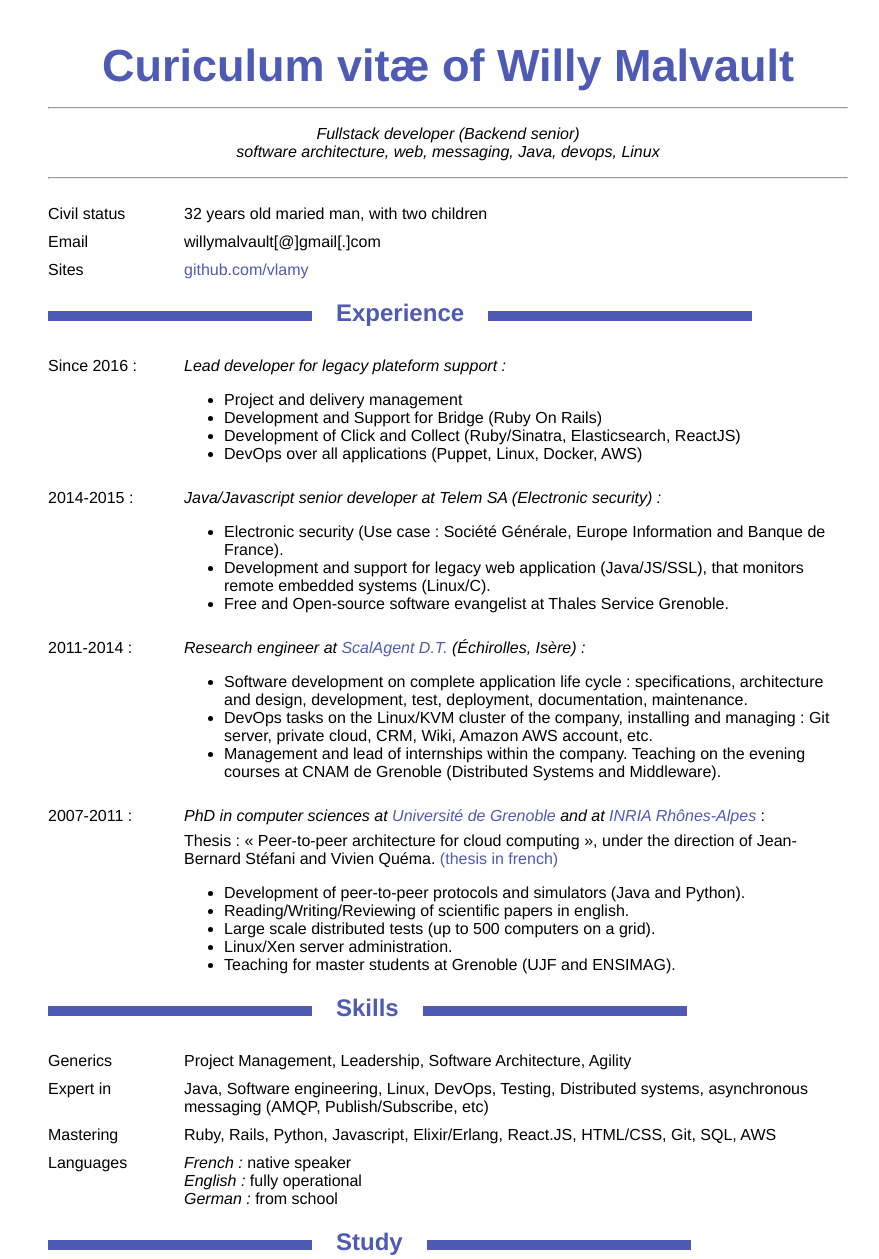
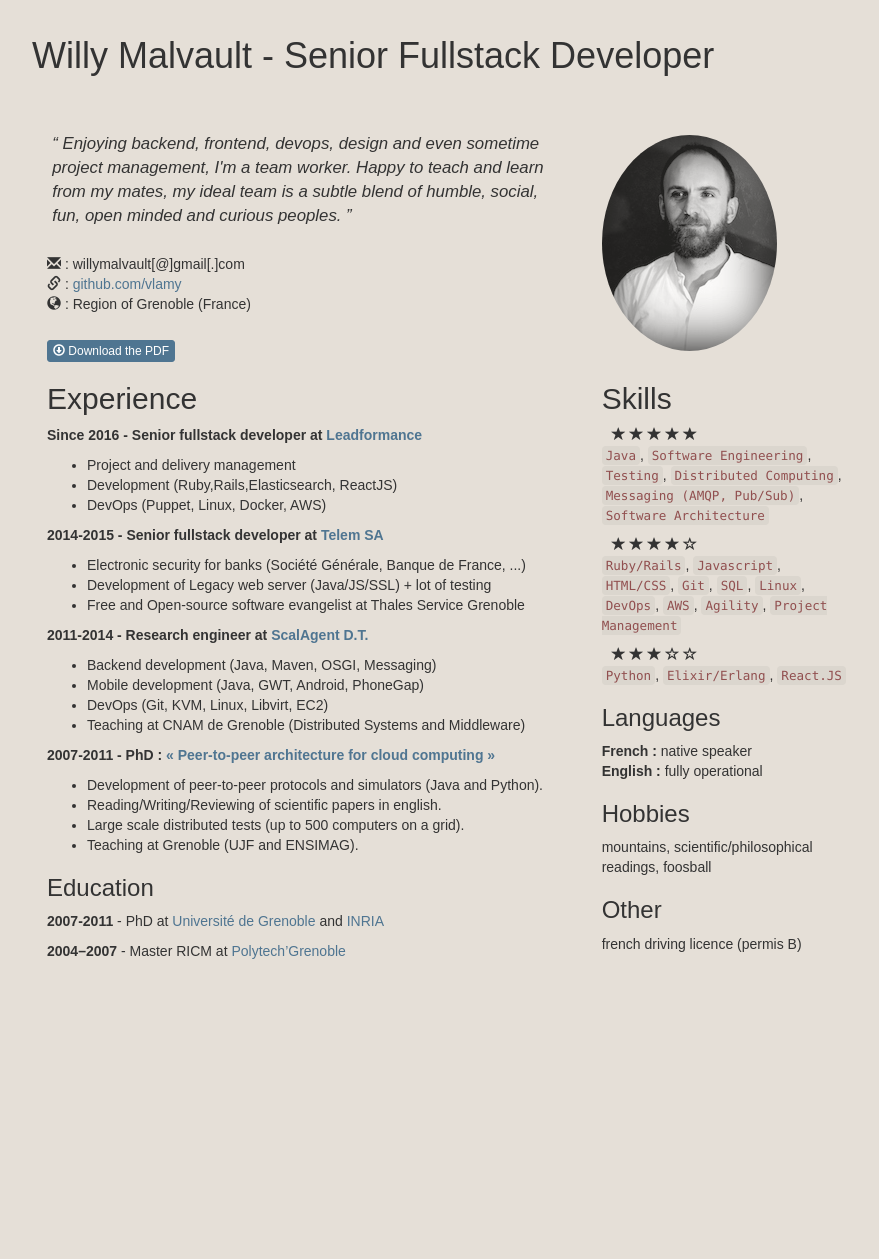
Before and after one commit to vlamy/vlamy.github.io, a plain HTML site: page cv/index.html in a window 1280 px wide. Shown: the top 1259 px of the page, without its empty margins (192-1071 px from the left). After the commit the page ends 971 px from the top, so only its background shows below. Drawn offline with nearby package versions, Linux system fonts and the light colour scheme.

Commit message:
online cv without meta

```diff
--- a/cv/index.html
+++ b/cv/index.html
@@ -1,70 +1,71 @@
-<!DOCTYPE html PUBLIC "-//W3C//DTD XHTML 1.0 Transitional//EN" "http://www.w3.org/TR/xhtml1/DTD/xhtml1-transitional.dtd">
-<html xmlns="http://www.w3.org/1999/xhtml">
+<!DOCTYPE html>
+<html lang="en">
   <head>
-  <meta http-equiv="Content-Type" content="text/html; charset=utf-8" />
-  <meta http-equiv="Content-Style-Type" content="text/css" />
-  <meta name="generator" content="pandoc" />
-  <title></title>
-  <style type="text/css">code{white-space: pre;}</style>
-  <link rel="stylesheet" href="style.css" type="text/css" />
+    <title>Curiculum vitæ of Willy Malvault</title>
+    <meta charset="utf-8">
+    <meta name="viewport" content="width=device-width, initial-scale=1">
+    <link rel="stylesheet" href="https://maxcdn.bootstrapcdn.com/bootstrap/3.3.7/css/bootstrap.min.css">
+    <link rel="stylesheet" href="style.css">
+    <script src="https://ajax.googleapis.com/ajax/libs/jquery/3.1.1/jquery.min.js"></script>
+    <script src="https://maxcdn.bootstrapcdn.com/bootstrap/3.3.7/js/bootstrap.min.js"></script>
   </head>
+
   <body>
-<h1 id="curiculum-vitæ-of-willy-malvault">Curiculum vitæ of Willy Malvault</h1>
-<hr />
+    <div class="container">
+      <div class="header row">
+        <h1>Willy Malvault - Senior Fullstack Developer</h1>
+        <div class="header-left col-md-8">
+          <div class="quote">
             <blockquote>
-<p><em>Fullstack developer (Backend senior)</em><br />
-<em>software architecture, web, messaging, Java, devops, Linux</em></p>
+              &ldquo; Enjoying backend, frontend, devops, design and even sometime project management, I'm a team worker. Happy to teach and learn from my mates, my ideal team is a subtle blend of humble, social, fun, open minded and curious peoples. &rdquo;
             </blockquote>
-<hr />
-<dl>
-<dt>Civil status</dt>
-<dd>32 years old maried man, with two children
-</dd>
-<dt>Email</dt>
-<dd>willymalvault[@]gmail[.]com
-</dd>
-<dt>Sites</dt>
-<dd><a href="https://github.com/Vlamy">github.com/vlamy</a>
-</dd>
-</dl>
-<h2 id="experience">Experience</h2>
-<dl>
-<dt>Since 2016 :</dt>
-<dd><p><em>Lead developer for legacy plateform support :</em></p>
+          </div>
+          <p>
+          <span class="glyphicon glyphicon-envelope"></span> : willymalvault[@]gmail[.]com
+          <br>
+          <span class="glyphicon glyphicon-link"></span> : <a href="https://github.com/Vlamy">github.com/vlamy</a>
+          <br>
+          <span class="glyphicon glyphicon-globe"></span> : Region of Grenoble (France)
+          </p>
+          <div class="pdf">
+            <a href="index.pdf" class="btn btn-primary btn-xs" data-toggle="tooltip" title="Download as PDF">
+              <span class="glyphicon glyphicon-download"></span>
+              Download the PDF
+            </a>
+          </div>
+        </div>
+
+        <div class="header-right col-md-4">
+          <div class="photo">
+            <img class="img-circle" src="profile-175px.jpg" alt="profile">
+          </div>
+        </div>
+      </div>
+
+
+      <div class="main row">
+        <div class="experience col-md-8">
+          <h2>Experience</h2>
+          <p><b>Since 2016 - Senior fullstack developer at <a href="https://www.leadformance.com/">Leadformance</a></b></p>
           <ul>
-<li>Project and delivery management<br />
-</li>
-<li>Development and Support for Bridge (Ruby On Rails)<br />
-</li>
-<li>Development of Click and Collect (Ruby/Sinatra, Elasticsearch, ReactJS)<br />
-</li>
-<li>DevOps over all applications (Puppet, Linux, Docker, AWS)<br />
-</li>
+            <li>Project and delivery management</li>
+            <li>Development (Ruby,Rails,Elasticsearch, ReactJS)</li>
+            <li>DevOps (Puppet, Linux, Docker, AWS)</li>
           </ul>
-</dd>
-<dt>2014-2015 :</dt>
-<dd><p><em>Java/Javascript senior developer at Telem SA (Electronic security) :</em></p>
+          <p><b>2014-2015 - Senior fullstack developer at <a href="http://www.telemsa.com/">Telem SA</a></b></p>
           <ul>
-<li>Electronic security (Use case : Société Générale, Europe Information and Banque de France).<br />
-</li>
-<li>Development and support for legacy web application (Java/JS/SSL), that monitors remote embedded systems (Linux/C).<br />
-</li>
-<li>Free and Open-source software evangelist at Thales Service Grenoble.</li>
+            <li>Electronic security for banks (Société Générale, Banque de France, ...)</li>
+            <li>Development of Legacy web server (Java/JS/SSL) + lot of testing</li>
+            <li>Free and Open-source software evangelist at Thales Service Grenoble</li>
           </ul>
-</dd>
-<dt>2011-2014 :</dt>
-<dd><p><em>Research engineer at <a href="http://www.scalagent.com/fr/">ScalAgent D.T.</a> (Échirolles, Isère) : </em></p>
+          <p><b>2011-2014 - Research engineer at <a href="http://www.scalagent.com/fr/">ScalAgent D.T.</a></b></p>
           <ul>
-<li>Software development on complete application life cycle : specifications, architecture and design, development, test, deployment, documentation, maintenance.<br />
-</li>
-<li>DevOps tasks on the Linux/KVM cluster of the company, installing and managing : Git server, private cloud, CRM, Wiki, Amazon AWS account, etc.<br />
-</li>
-<li>Management and lead of internships within the company. Teaching on the evening courses at CNAM de Grenoble (Distributed Systems and Middleware).</li>
+            <li>Backend development (Java, Maven, OSGI, Messaging)</li>
+            <li>Mobile development (Java, GWT, Android, PhoneGap)</li>
+            <li>DevOps (Git, KVM, Linux, Libvirt, EC2)</li>
+            <li>Teaching at CNAM de Grenoble (Distributed Systems and Middleware)</li>
           </ul>
-</dd>
-<dt>2007-2011 :</dt>
-<dd><p><em>PhD in computer sciences at <a href="http://www.grenoble-univ.fr/">Université de Grenoble</a> and at <a href="http://www.inria.fr/centre/grenoble">INRIA Rhônes-Alpes</a></em> :</p>
-<p>Thesis : « Peer-to-peer architecture for cloud computing », under the direction of Jean-Bernard Stéfani and Vivien Quéma. <a href="http://tel.archives-ouvertes.fr/tel-00633787">(thesis in french)</a></p>
+          <p><b>2007-2011 - PhD : <a href="http://tel.archives-ouvertes.fr/tel-00633787" data-toggle="tooltip" title="thesis in french">« Peer-to-peer architecture for cloud computing »</a></b></p>
           <ul>
             <li>Development of peer-to-peer protocols and simulators (Java and Python).<br />
             </li>
@@ -72,49 +73,43 @@
             </li>
             <li>Large scale distributed tests (up to 500 computers on a grid).<br />
             </li>
-<li>Linux/Xen server administration.<br />
-</li>
-<li>Teaching for master students at Grenoble (UJF and ENSIMAG).</li>
+            <li>Teaching at Grenoble (UJF and ENSIMAG).</li>
           </ul>
-</dd>
-</dl>
+
+          <h3>Education</h3>
+          <p><b>2007-2011</b> - PhD at <a href="http://www.grenoble-univ.fr/">Université de Grenoble</a> and <a href="http://www.inria.fr/centre/grenoble">INRIA</a></p>
+          <p><b>2004–2007</b> - Master RICM at <a href="http://www.polytech-grenoble.fr/">Polytech’Grenoble</a></p>
+        </div>
+
+        <div class="col-md-4">
+
           <h2 id="skills">Skills</h2>
-<dl>
-<dt>Generics</dt>
-<dd>Project Management, Leadership, Software Architecture, Agility
-</dd>
-<dt>Expert in</dt>
-<dd>Java, Software engineering, Linux, DevOps, Testing, Distributed systems, asynchronous messaging (AMQP, Publish/Subscribe, etc)
-</dd>
-<dt>Mastering</dt>
-<dd>Ruby, Rails, Python, Javascript, Elixir/Erlang, React.JS, HTML/CSS, Git, SQL, AWS
-</dd>
-<dt>Languages</dt>
-<dd><em>French :</em> native speaker<br />
-<em>English :</em> fully operational<br />
-<em>German :</em> from school
-</dd>
-</dl>
-<h2 id="study">Study</h2>
-<dl>
-<dt>2007-2011</dt>
-<dd>PhD at <a href="http://www.grenoble-univ.fr/">Université de Grenoble</a>
-</dd>
-<dt>2004–2007</dt>
-<dd>Master RICM at <a href="http://www.polytech-grenoble.fr/">Polytech’Grenoble</a>
-</dd>
-</dl>
-<h2 id="more">More</h2>
-<dl>
-<dt>Hobbies</dt>
-<dd>mountains, scientific/philosophical readings, foosball
-</dd>
-<dt>Sports</dt>
-<dd>yoga, swimming, ski, mountainering
-</dd>
-<dt>Autres</dt>
-<dd>french driving licence (permis B)
-</dd>
-</dl>
+          <div class="stars">
+            <span class="glyphicon glyphicon-star"></span> <span class="glyphicon glyphicon-star"></span> <span class="glyphicon glyphicon-star"></span> <span class="glyphicon glyphicon-star"></span> <span class="glyphicon glyphicon-star"></span>
+          </div>
+          <p><code>Java</code>, <code>Software Engineering</code>,  <code>Testing</code>, <code>Distributed Computing</code>, <code>Messaging (AMQP, Pub/Sub)</code>, <code>Software Architecture</code>
+          </p>
+          <div class="stars">
+            <span class="glyphicon glyphicon-star"></span> <span class="glyphicon glyphicon-star"></span> <span class="glyphicon glyphicon-star"></span> <span class="glyphicon glyphicon-star"></span> <span class="glyphicon glyphicon-star-empty"></span>
+          </div>
+          <p><code>Ruby/Rails</code>, <code>Javascript</code>, <code>HTML/CSS</code>, <code>Git</code>, <code>SQL</code>, <code>Linux</code>, <code>DevOps</code>, <code>AWS</code>, <code>Agility</code>, <code>Project Management</code></p>
+          <div class="stars">
+            <span class="glyphicon glyphicon-star"></span> <span class="glyphicon glyphicon-star"></span> <span class="glyphicon glyphicon-star"></span> <span class="glyphicon glyphicon-star-empty"></span> <span class="glyphicon glyphicon-star-empty"></span>
+          </div>
+          <p><code>Python</code>, <code>Elixir/Erlang</code>, <code>React.JS</code></p>
+          <h3>Languages</h3>
+          <p>
+            <b>French :</b> native speaker<br>
+            <b>English :</b> fully operational<br>
+          </p>
+
+            <h3>Hobbies</h3>
+            <p>mountains, scientific/philosophical readings, foosball</p>
+            <h3>Other</h3>
+            <p>french driving licence (permis B)</p>
+        </div>
+      </div>
+    </div>
+
   </body>
 </html>
--- a/cv/style.css
+++ b/cv/style.css
@@ -1,87 +1,84 @@
-/*
- * Copyright 2013 vlamy.fr <vlamy[at]vlamy[dot]fr>
- *
- * CSS for making a resume with pandoc.
- * Inspired from chmduquesne : (https://git.chmd.fr/?p=resume.git)
- *
- * License CC BY-SA
- * https://creativecommons.org/licenses/by-sa/3.0/deed.en_US
- */
-
-/* Whole document */
-body {
-    font-family: "Helvetica Neue", Helvetica, Arial, sans-serif;
-    width: 800px;
-    margin: auto;
-    background: #FFFFFF;
-    padding: 10px 10px 10px 10px;
+@media only screen and (max-width: 768px) {
+  .container {
+    width: 95%;
+  }
 }
 
-a:hover {
-  text-decoration: underline;
+body {
+  background-color: #e5dfd7;
+  /* background-color: #f7f4ef; */
 }
 
-/* Title of the resume */
-h1 {
-    font-size: 45px;
-    color: #4F5AB5;
-    text-align:center;
-    margin-bottom:15px;
+code {
+  background-color: #dbd6ce;
+  color: #914f4f;
 }
 
-/* Titles of categories */
-h2 {
-    color: #4F5AB5;
-}
-/* There is a bar just before each category */
-h2:before {
-    content: "";
-    display: inline-block;
-    margin-right:3%;
-    width: 33%;
-    height: 10px;
-    background-color: #4F5AB5;
+a {
+  color: #4f7591;
 }
 
-/* There is a bar just after each category */
-h2:after {
-    content: "";
-    display: inline-block;
-    margin-left:3%;
-    width: 33%;
-    height: 10px;
-    background-color: #4F5AB5;
+.btn-primary {
+  color: #fff;
+  background-color: #4f7591;
+  border-color: #4f7591;
 }
 
-/* Definitions */
-dt {
-    padding-top: 10px;
-    float: left;
-    clear: left;
-    width: 17%;
-    /*font-weight: bold;*/
-}
-dd {
-    margin-left: 17%;
-    padding-top: 10px;
-}
-p {
-    margin-top:0;
-    margin-bottom:7px;
+.container {
+  width: 65%;
+  font-family: Arial, Helvetica, sans-serif;
 }
 
-/* Blockquotes */
-blockquote {
-    text-align: center
+.header {
+  padding-top: 2%;
 }
 
-/* Links */
-a {
-    text-decoration: none;
-    color: #4F5AB5;
+.header h1 {
+  padding-bottom: 5%;
 }
 
-/* Horizontal separators */
-hr {
-    color: #4F5AB5
+.quote blockquote {
+  border-left: none;
+  font-style: italic;
+  font-size: 1.2em;
+  padding: 1%;
 }
+
+.infos {
+  font-size: 1.2em;
+}
+
+.pdf {
+  padding-top: 3%;
+}
+
+.photo {
+  padding-top: 3%;
+  opacity: 0.85;
+}
+
+.stars {
+  padding-left: 10px;
+}
+
+@media print {
+  .header-right {
+    display: none;
+  }
+
+  .pdf {
+    display: none;
+  }
+
+  .container {
+    width: 100%;
+  }
+
+  blockquote {
+    border: none;
+  }
+
+  #skills {
+     padding-top: 10%;
+  }
+}
```
Also changed, not shown: cv/profile-175px.jpg (added), 2 other files. Lines whose indentation alone changed are shown as unchanged.
